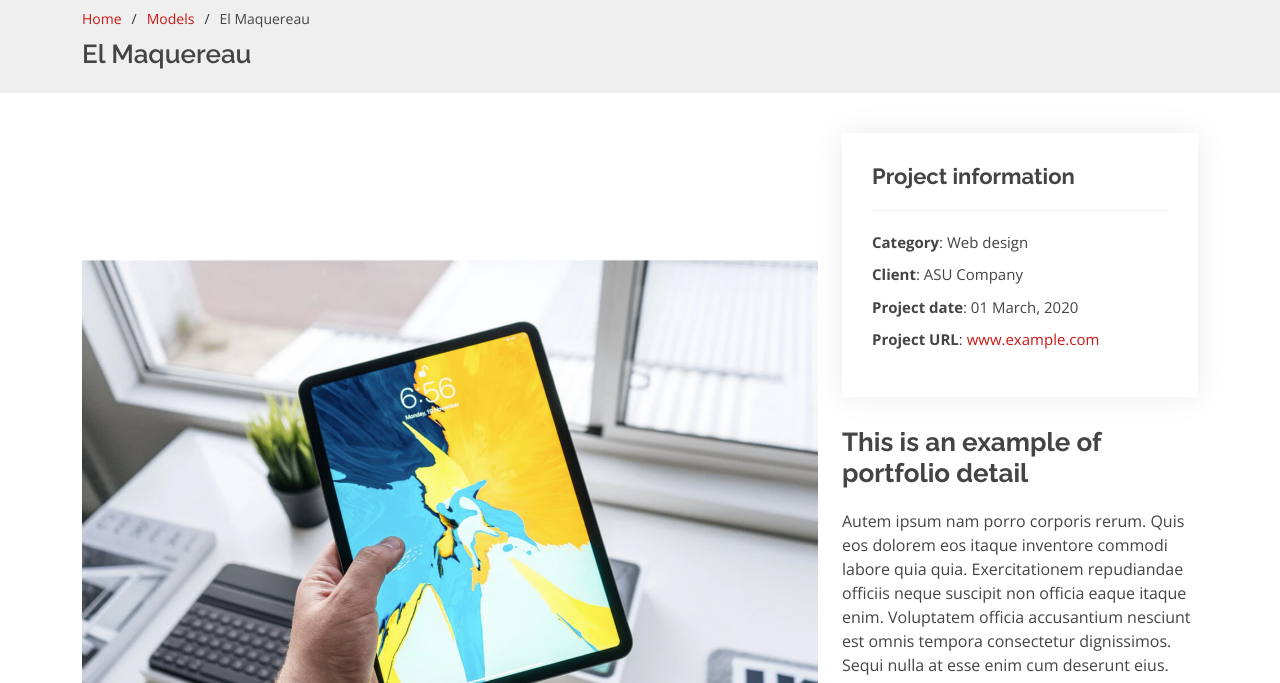
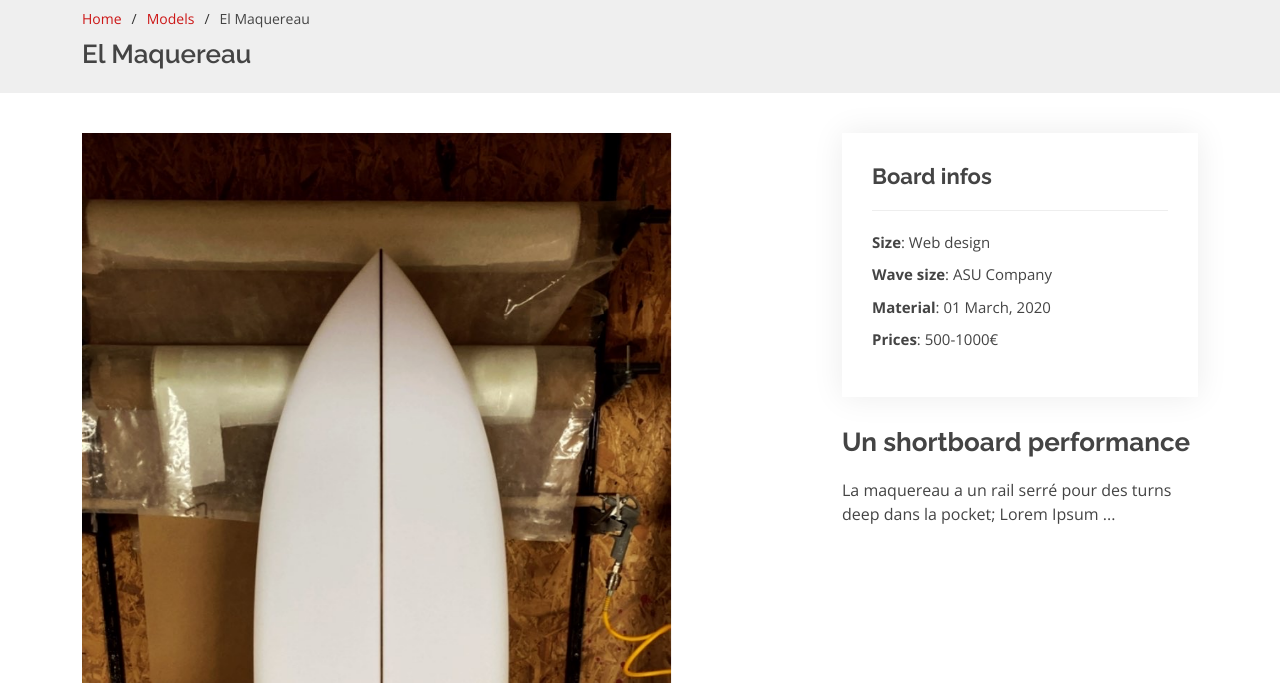
Before and after one commit to Martin-Qvr/tools-website, a plain HTML site: page maquereau-details.html in a window 1280 px wide. Shown: the part 117-800 px from the top of the page. Drawn offline with nearby package versions, Linux system fonts and the light colour scheme.

Commit message:
Added the maquereau details page

```diff
--- a/assets/css/style.css
+++ b/assets/css/style.css
@@ -919,7 +919,8 @@ section {
 }
 
 .portfolio-details .portfolio-details-slider img {
-  width: 100%;
+  width: 80%;
+  height: 80%;
 }
 
 .portfolio-details .portfolio-details-slider .swiper-pagination {
--- a/maquereau-details.html
+++ b/maquereau-details.html
@@ -110,15 +110,27 @@
               <div class="swiper-wrapper align-items-center">
 
                 <div class="swiper-slide">
-                  <img src="assets/img/portfolio/portfolio-1.jpg" alt="">
+                  <img src="assets/img/portfolio/maquereau_1.JPG" alt="">
                 </div>
 
                 <div class="swiper-slide">
-                  <img src="assets/img/portfolio/portfolio-2.jpg" alt="">
+                  <img src="assets/img/portfolio/maquereau_2.jpg" alt="">
                 </div>
 
                 <div class="swiper-slide">
-                  <img src="assets/img/portfolio/portfolio-3.jpg" alt="">
+                  <img src="assets/img/portfolio/maquereau_4.jpg" alt="">
+                </div>
+                <div class="swiper-slide">
+                  <img src="assets/img/portfolio/maquereau_5.JPG" alt="">
+                </div>
+                <div class="swiper-slide">
+                  <img src="assets/img/portfolio/maquereau_6.JPG" alt="">
+                </div>
+                <div class="swiper-slide">
+                  <img src="assets/img/portfolio/maquereau_7.jpg" alt="">
+                </div>
+                <div class="swiper-slide">
+                  <img src="assets/img/portfolio/maquereau_8.jpg" alt="">
                 </div>
 
               </div>
@@ -128,18 +140,18 @@
 
           <div class="col-lg-4">
             <div class="portfolio-info">
-              <h3>Project information</h3>
+              <h3>Board infos</h3>
               <ul>
-                <li><strong>Category</strong>: Web design</li>
-                <li><strong>Client</strong>: ASU Company</li>
-                <li><strong>Project date</strong>: 01 March, 2020</li>
-                <li><strong>Project URL</strong>: <a href="#">www.example.com</a></li>
+                <li><strong>Size</strong>: Web design</li>
+                <li><strong>Wave size</strong>: ASU Company</li>
+                <li><strong>Material</strong>: 01 March, 2020</li>
+                <li><strong>Prices</strong>: 500-1000€</li>
               </ul>
             </div>
             <div class="portfolio-description">
-              <h2>This is an example of portfolio detail</h2>
+              <h2>Un shortboard performance</h2>
               <p>
-                Autem ipsum nam porro corporis rerum. Quis eos dolorem eos itaque inventore commodi labore quia quia. Exercitationem repudiandae officiis neque suscipit non officia eaque itaque enim. Voluptatem officia accusantium nesciunt est omnis tempora consectetur dignissimos. Sequi nulla at esse enim cum deserunt eius.
+                La maquereau a un rail serré pour des turns deep dans la pocket; Lorem Ipsum ...
               </p>
             </div>
           </div>
```
